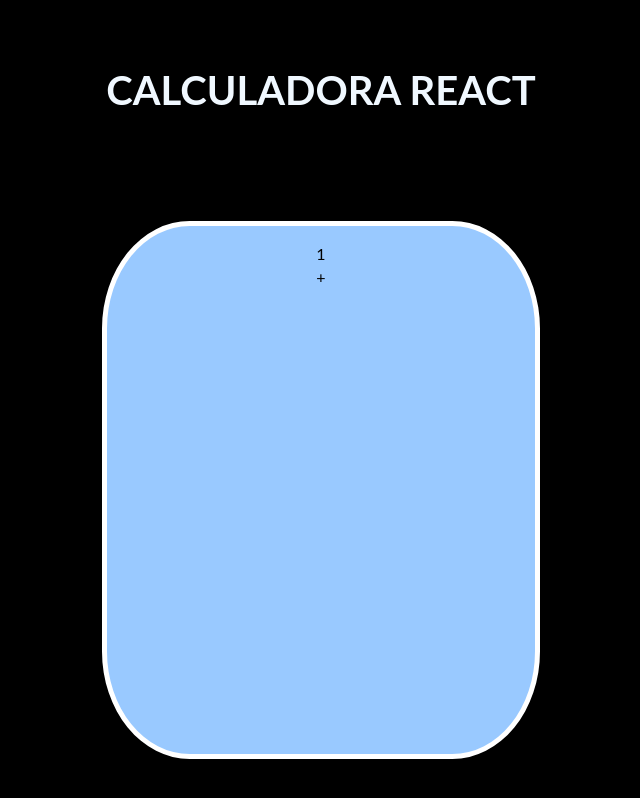
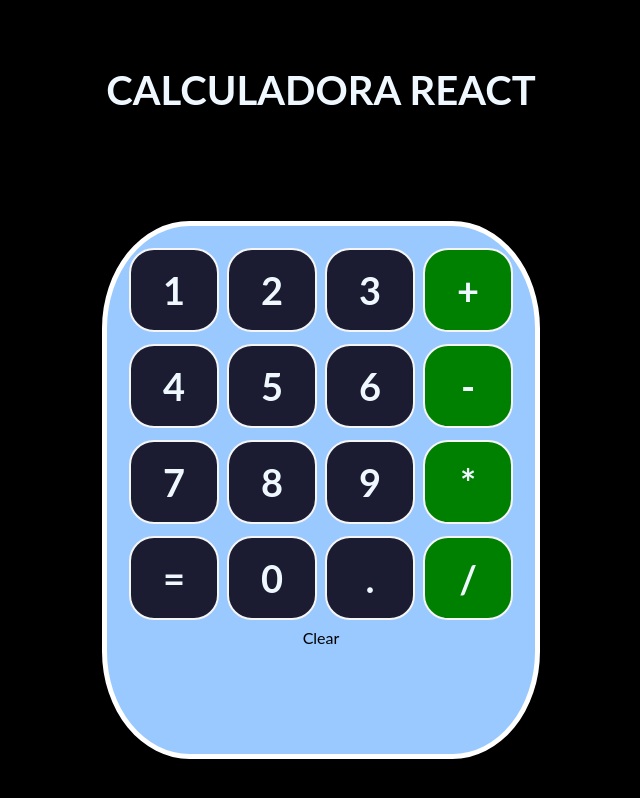
Before and after one commit to CiscoMerchan/Calculator_with_reactjs, a React (Create React App) app: page / in a window 1280 px wide. Shown: the top 798 px of the page, without its empty margins (319-959 px from the left). Built offline with nearby package versions, Linux system fonts and the light colour scheme.

Commit message:
Button component in App.js

```diff
--- a/src/App.js
+++ b/src/App.js
@@ -9,11 +9,33 @@
       <h1 className='logo'>calculadora react</h1>
       </div>
       <div className='contenedor-calculadora'>
-      <div className='fila'><Button>1</Button></div>
-      <div className='fila'><Button>+</Button></div>
-      <div className='fila'></div>
-      <div className='fila'></div>
-      <div className='fila'></div>
+      <div className='fila'>
+      <Button>1</Button>
+      <Button>2</Button>
+      <Button>3</Button>
+      <Button>+</Button>
+      </div>
+      <div className='fila'>
+      <Button>4</Button>
+      <Button>5</Button>
+      <Button>6</Button>
+      <Button>-</Button>
+      </div>
+      <div className='fila'>
+      <Button>7</Button>
+      <Button>8</Button>
+      <Button>9</Button>
+      <Button>*</Button>
+      </div>
+      <div className='fila'>
+      <Button>=</Button>
+      <Button>0</Button>
+      <Button>.</Button>
+      <Button>/</Button>
+      </div>
+      <div className='fila'>
+      Clear
+      </div>
 
       </div>
     </div>
--- a/src/components/Button.jsx
+++ b/src/components/Button.jsx
@@ -1,4 +1,4 @@
-
+import '../componentsStyleCheet/Button.css'
 function Button(props){
 
   const esOperador = valor => {
--- a/src/componentsStyleCheet/Button.css
+++ b/src/componentsStyleCheet/Button.css
@@ -1,6 +1,7 @@
 .boton-contenedor{
   height: 80px;
   display: flex;
+  flex: 1 1;
   justify-content: center;
   align-items: center;
   font-weight: bold;
@@ -12,5 +13,8 @@
   margin: 4px;
   cursor: pointer;
   user-select: none;
+}
 
+.operador{
+  background-color: green;
 }
```
Also changed, not shown: 1 other file (tests, documents, lock files or other folders).
